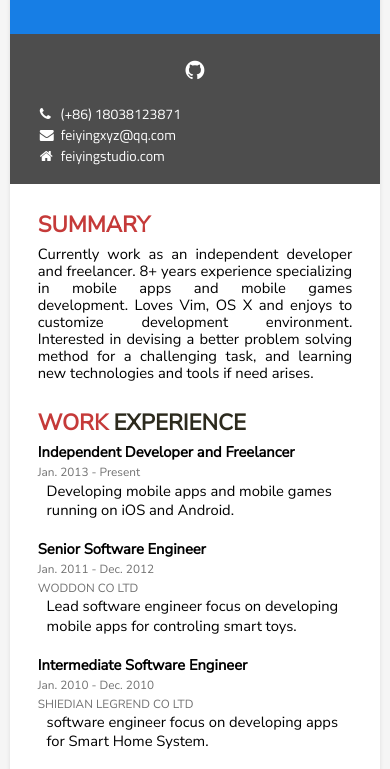
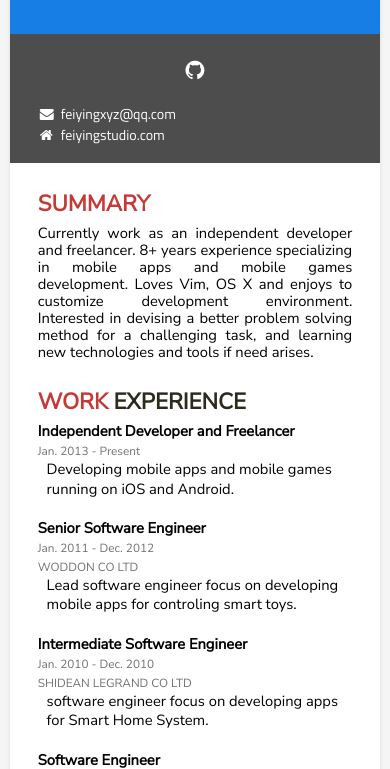
Before and after one commit to Carter800/fei, a plain HTML site: page docs/cv/index.html in a window 390 px wide. Shown: the part 257-1026 px from the top of the page. Drawn offline with nearby package versions, Linux system fonts and the light colour scheme.

Commit message:
removed phone number

```diff
--- a/docs/cv/index.html
+++ b/docs/cv/index.html
@@ -32,15 +32,15 @@
                         <!-- <a class="social linkedin" href="" target="_blank" title="posquit0"></a> -->
                     </div>
                     <ul class="contacts">
-                        <li class="contact phone">
-                            <a href="">(+86) 18038123871</a>
-                        </li>
                         <li class="contact email">
                             <a href="mailto:feiyingxyz@qq.com">feiyingxyz@qq.com</a>
                         </li>
                         <li class="contact homepage">
                             <a href="https://feiyingstudio.com">feiyingstudio.com</a>
                         </li>
+                        <!--li class="contact phone">
+                            <a href="">(+86) 18038123871</a>
+                        </li-->
                     </ul>
                     <div class="sections"></div>
                 </header>
@@ -102,7 +102,7 @@
                                         <small>Jan. 2010 - Dec. 2010</small>
                                     </span>
                                     <span class="organization">
-                                        <small>Shiedian Legrend co ltd</small>
+                                        <small>Shidean Legrand co ltd</small>
                                     </span>
                                     <ul class="descriptions">
                                         <li>
```
